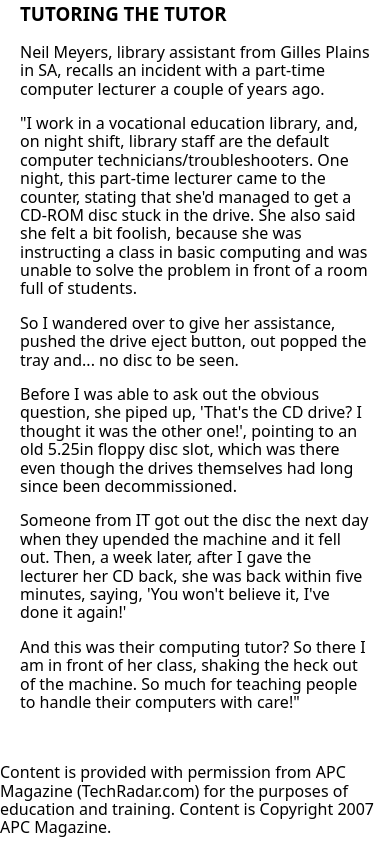
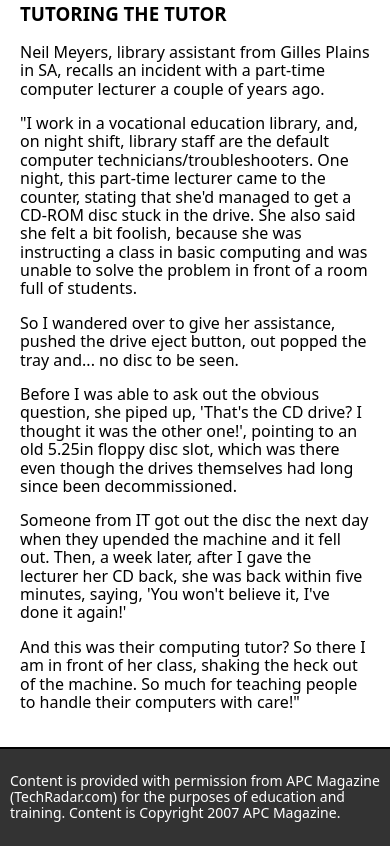
Before and after one commit to Didgeridio/Web-Tech-Website-Portfolio, a plain HTML site: page WebTech-Portfolio/phase-2/index.html in a window 390 px wide. Shown: the part 1194-2047 px from the top of the page. Drawn offline with Linux system fonts and the light colour scheme.

Commit message:
feat: site mobile footer - add CSS for footer

```diff
--- a/WebTech-Portfolio/phase-2/styles.css
+++ b/WebTech-Portfolio/phase-2/styles.css
@@ -27,6 +27,15 @@ main {
 header p {
     font-size: 14px;
 }
+.bottom-footer {
+    background-color: #333;
+    color: #fff;
+    padding: 10px;
+    border-top: 2px solid #000;
+}
+footer p {
+    font-size: 14px;
+}
 @media (max-width: 767px) {
     aside {
         display: none;
```
